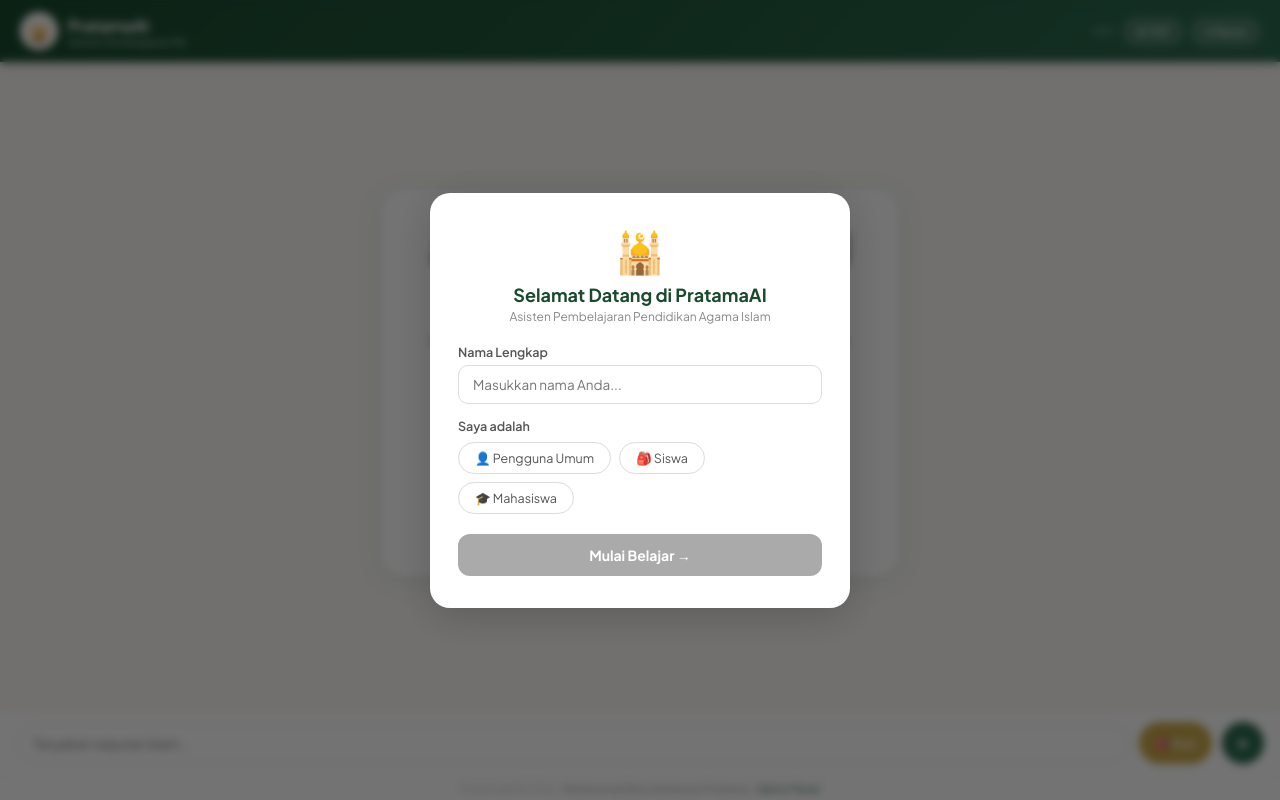
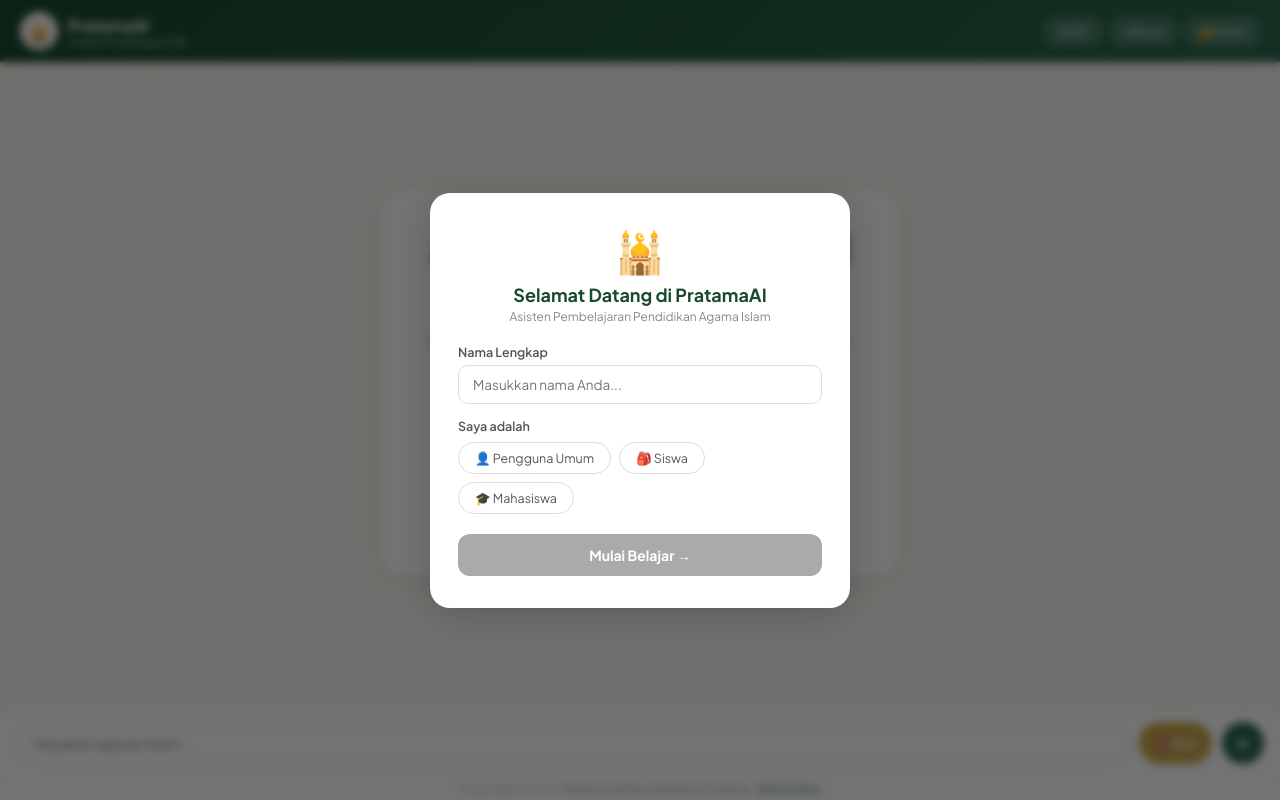
Before and after one commit to ibnu12345/pratama-ai, a Flask app: page / in a window 1280 px wide. Run offline with Flask 3, Linux system fonts and the light colour scheme.

Commit message:
Add files via upload

```diff
--- a/templates/index.html
+++ b/templates/index.html
@@ -37,13 +37,14 @@
 
         /* HEADER */
         .header { background:linear-gradient(135deg,var(--hijau-tua),var(--hijau-mid)); color:#fff; padding:12px 20px; display:flex; align-items:center; justify-content:space-between; box-shadow:0 2px 10px rgba(0,0,0,0.15); flex-shrink:0; }
-        .header-left { display:flex; align-items:center; gap:10px; }
+        .header-left { display:flex; align-items:center; gap:10px; min-width:0; }
         .logo { width:38px; height:38px; background:#fff; border-radius:50%; display:flex; align-items:center; justify-content:center; font-size:18px; }
         .header-text h1 { font-size:16px; font-weight:700; }
         .header-text p { font-size:10px; opacity:.8; }
-        .header-user { font-size:11.5px; background:rgba(255,255,255,0.15); padding:4px 12px; border-radius:20px; }
-        .header-right { display:flex; gap:8px; align-items:center; }
-        .btn-hdr { background:rgba(255,255,255,0.15); border:1px solid rgba(255,255,255,0.3); color:#fff; padding:5px 12px; border-radius:16px; cursor:pointer; font-size:11.5px; font-family:'Plus Jakarta Sans',sans-serif; }
+        .header-user { font-size:11.5px; background:rgba(255,255,255,0.15); padding:4px 12px; border-radius:20px; max-width:180px; overflow:hidden; text-overflow:ellipsis; white-space:nowrap; }
+        .header-user:empty { display:none; }
+        .header-right { display:flex; gap:8px; align-items:center; min-width:0; }
+        .btn-hdr { display:inline-flex; align-items:center; justify-content:center; text-decoration:none; white-space:nowrap; background:rgba(255,255,255,0.15); border:1px solid rgba(255,255,255,0.3); color:#fff; padding:5px 12px; border-radius:16px; cursor:pointer; font-size:11.5px; font-family:'Plus Jakarta Sans',sans-serif; }
         .btn-hdr:hover { background:rgba(255,255,255,0.25); }
 
         /* CHAT */
@@ -178,10 +179,13 @@
             .header-text p  { font-size: 9px; }
             .logo { width: 34px; height: 34px; font-size: 16px; }
 
-            /* User badge lebih kecil di HP */
-            .user-badge { font-size: 10px; padding: 3px 9px; max-width: 140px; overflow:hidden; text-overflow:ellipsis; white-space:nowrap; }
-
-            .btn-hdr { padding: 4px 10px; font-size: 10.5px; }
+            /* Header HP: ringkas, satu baris, tombol jadi ikon */
+            .header-text p { display: none; }
+            .header-left { gap: 8px; }
+            .header-user { font-size: 10.5px; padding: 4px 9px; max-width: 105px; }
+            .kuis-badge { font-size: 10px; padding: 3px 8px; }
+            .btn-hdr { padding: 0; width: 34px; height: 34px; font-size: 15px; border-radius: 50%; }
+            .btn-hdr .lbl { display: none; }
 
             /* Chat area isi penuh */
             .chat-area { padding: 14px 12px 16px; gap: 14px; }
@@ -285,8 +289,9 @@
     <div class="header-right">
         <span class="kuis-badge" id="kuisBadge">🎯 Kuis Aktif</span>
         <div class="header-user" id="headerUser"></div>
-        <button class="btn-hdr" onclick="exportPDF()">⬇ PDF</button>
-        <button class="btn-hdr" onclick="resetChat()">↺ Reset</button>
+        <button class="btn-hdr" onclick="exportPDF()" title="Unduh PDF">⬇<span class="lbl"> PDF</span></button>
+        <button class="btn-hdr" onclick="resetChat()" title="Reset percakapan">↺<span class="lbl"> Reset</span></button>
+        <a class="btn-hdr btn-admin" href="/admin/login" title="Admin Panel">🔐<span class="lbl"> Admin</span></a>
     </div>
 </div>
 
```
